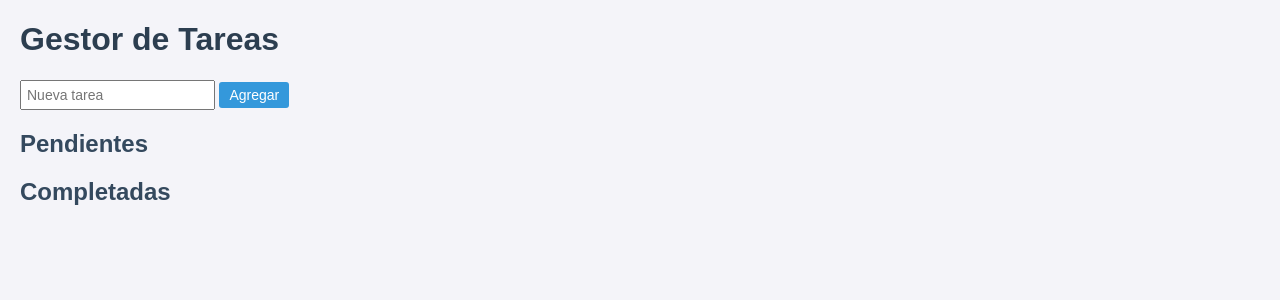
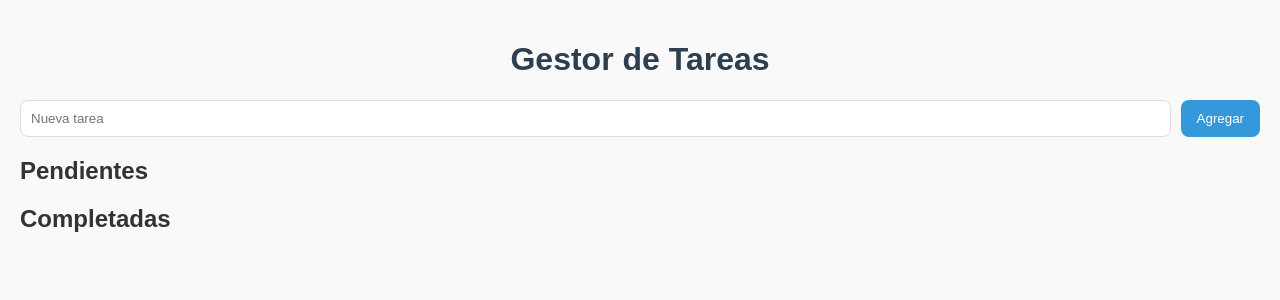
Before and after one commit to metabiii/gestor_tareas_en_flask, a Flask app: page / in a window 1280 px wide. Shown: the top 300 px of the page. Run offline with Flask 3, Linux system fonts and the light colour scheme.

Commit message:
Update style.css

```diff
--- a/static/style.css
+++ b/static/style.css
@@ -1,48 +1,63 @@
 body {
     font-family: Arial, sans-serif;
-    margin: 20px;
-    background-color: #f4f4f9;
+    background: #f9f9f9;
     color: #333;
+    margin: 0;
+    padding: 20px;
 }
 
 h1 {
+    text-align: center;
     color: #2c3e50;
 }
 
-h2 {
-    color: #34495e;
+.container {
+    max-width: 600px;
+    margin: auto;
+    background: #fff;
+    padding: 20px;
+    border-radius: 12px;
+    box-shadow: 0 4px 12px rgba(0,0,0,0.1);
 }
 
-form input {
-    padding: 5px;
-    font-size: 14px;
+form {
+    display: flex;
+    gap: 10px;
+    margin-bottom: 20px;
 }
 
-form button {
-    padding: 5px 10px;
-    font-size: 14px;
+input[type="text"] {
+    flex: 1;
+    padding: 10px;
+    border: 1px solid #ddd;
+    border-radius: 8px;
+}
+
+button {
+    padding: 10px 16px;
+    border: none;
+    border-radius: 8px;
     cursor: pointer;
-    background-color: #3498db;
+    background: #3498db;
     color: white;
-    border: none;
-    border-radius: 3px;
+    transition: background 0.3s;
+}
+
+button:hover {
+    background: #2980b9;
 }
 
 ul {
     list-style: none;
-    padding-left: 0;
+    padding: 0;
 }
 
 li {
-    margin: 5px 0;
+    background: #f4f4f4;
+    margin: 8px 0;
+    padding: 10px;
+    border-radius: 8px;
+    display: flex;
+    justify-content: space-between;
+    align-items: center;
 }
-
-a {
-    margin-left: 10px;
-    text-decoration: none;
-    color: #e74c3c;
-}
-
-a:hover {
-    text-decoration: underline;
-}
```
